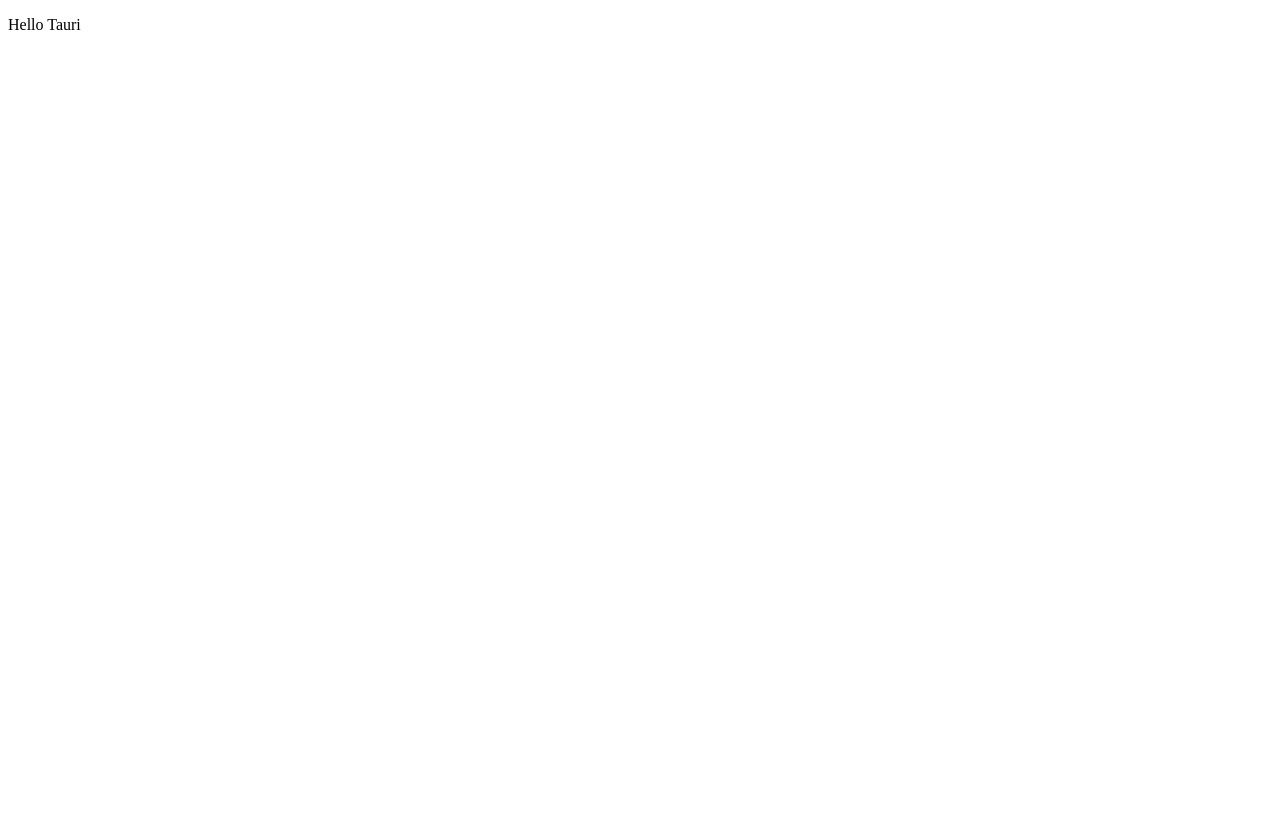
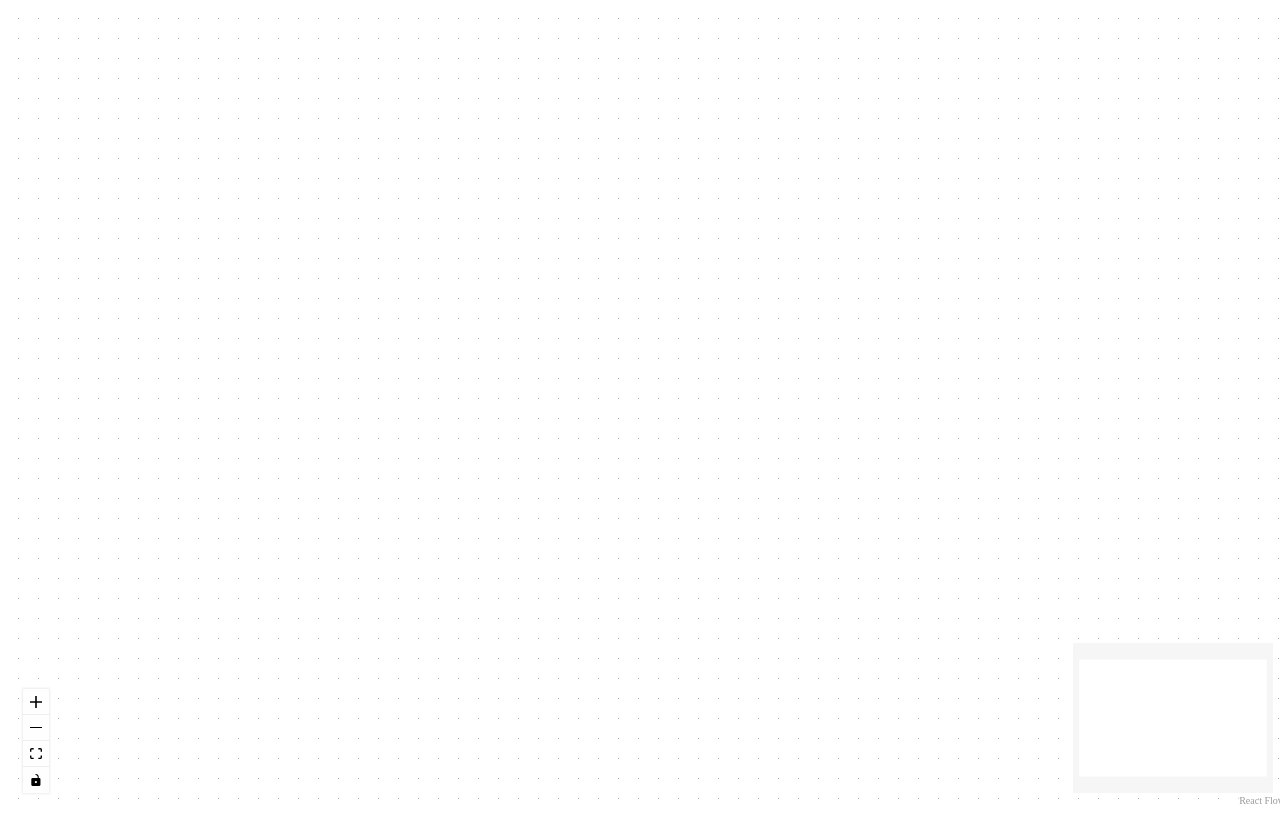
Before and after one commit to FFgraph/app, a React (Vite) app: page / in a window 1280 px wide. Built offline with nearby package versions, Linux system fonts and the light colour scheme.

Commit message:
feat: initial react flow and unocss setup
Signed-off-by: Saurav Sharma <appdroiddeveloper@gmail.com>

```diff
--- a/app/App.tsx
+++ b/app/App.tsx
@@ -1,7 +1,12 @@
-import "./App.css";
+import NodeGraph from "./components/NodeGraph";
+import "virtual:uno.css";
 
 function App() {
-    return <p>Hello Tauri</p>;
+    return (
+        <div className="uno-h-screen uno-w-screen">
+            <NodeGraph />
+        </div>
+    );
 }
 
 export default App;
--- /dev/null
+++ b/app/components/NodeGraph.tsx
@@ -0,0 +1,12 @@
+import { Background, Controls, MiniMap, ReactFlow } from "@xyflow/react";
+import "@xyflow/react/dist/style.css";
+
+export default function NodeGraph() {
+    return (
+        <ReactFlow>
+            <Background />
+            <Controls />
+            <MiniMap />
+        </ReactFlow>
+    );
+}
--- a/index.html
+++ b/index.html
@@ -5,7 +5,7 @@
   <meta charset="UTF-8" />
   <link rel="icon" type="image/svg+xml" href="/vite.svg" />
   <meta name="viewport" content="width=device-width, initial-scale=1.0" />
-  <title>Tauri + React + Typescript</title>
+  <title>FFgraph</title>
 </head>
 
 <body>
--- a/package.json
+++ b/package.json
@@ -14,6 +14,7 @@
         "tauri": "tauri"
     },
     "dependencies": {
+        "@xyflow/react": "^12.3.4",
         "react": "^18.3.1",
         "react-dom": "^18.3.1"
     },
@@ -25,6 +26,7 @@
         "@types/react-dom": "^18.3.1",
         "@vitejs/plugin-react": "^4.3.3",
         "typescript": "^5.6.3",
+        "unocss": "^0.63.6",
         "vite": "^5.4.10"
     },
     "packageManager": "pnpm@9.12.3+sha512.cce0f9de9c5a7c95bef944169cc5dfe8741abfb145078c0d508b868056848a87c81e626246cb60967cbd7fd29a6c062ef73ff840d96b3c86c40ac92cf4a813ee"
--- /dev/null
+++ b/uno.config.ts
@@ -0,0 +1,6 @@
+import { defineConfig } from "unocss";
+import { presetUno } from "unocss";
+
+export default defineConfig({
+    presets: [presetUno({ prefix: "uno-" })],
+});
--- a/vite.config.ts
+++ b/vite.config.ts
@@ -1,25 +1,19 @@
-import react from "@vitejs/plugin-react";
+import React from "@vitejs/plugin-react";
+import UnoCSS from "unocss/vite";
 import { defineConfig } from "vite";
 
 const host = process.env.TAURI_DEV_HOST;
 
-// https://vitejs.dev/config/
 export default defineConfig(async () => ({
-    plugins: [react()],
+    plugins: [React(), UnoCSS()],
     clearScreen: false,
     server: {
         port: 1420,
         strictPort: true,
         host: host || false,
-        hmr: host
-            ? {
-                  protocol: "ws",
-                  host,
-                  port: 1421,
-              }
-            : undefined,
+        hmr: host ? { protocol: "ws", host, port: 1421 } : undefined,
         watch: {
-            ignored: ["**/src-tauri/**"],
+            ignored: ["**/src/**"],
         },
     },
 }));
```
Also changed, not shown: app/App.css (deleted), 1 other file (tests, documents, lock files or other folders).
